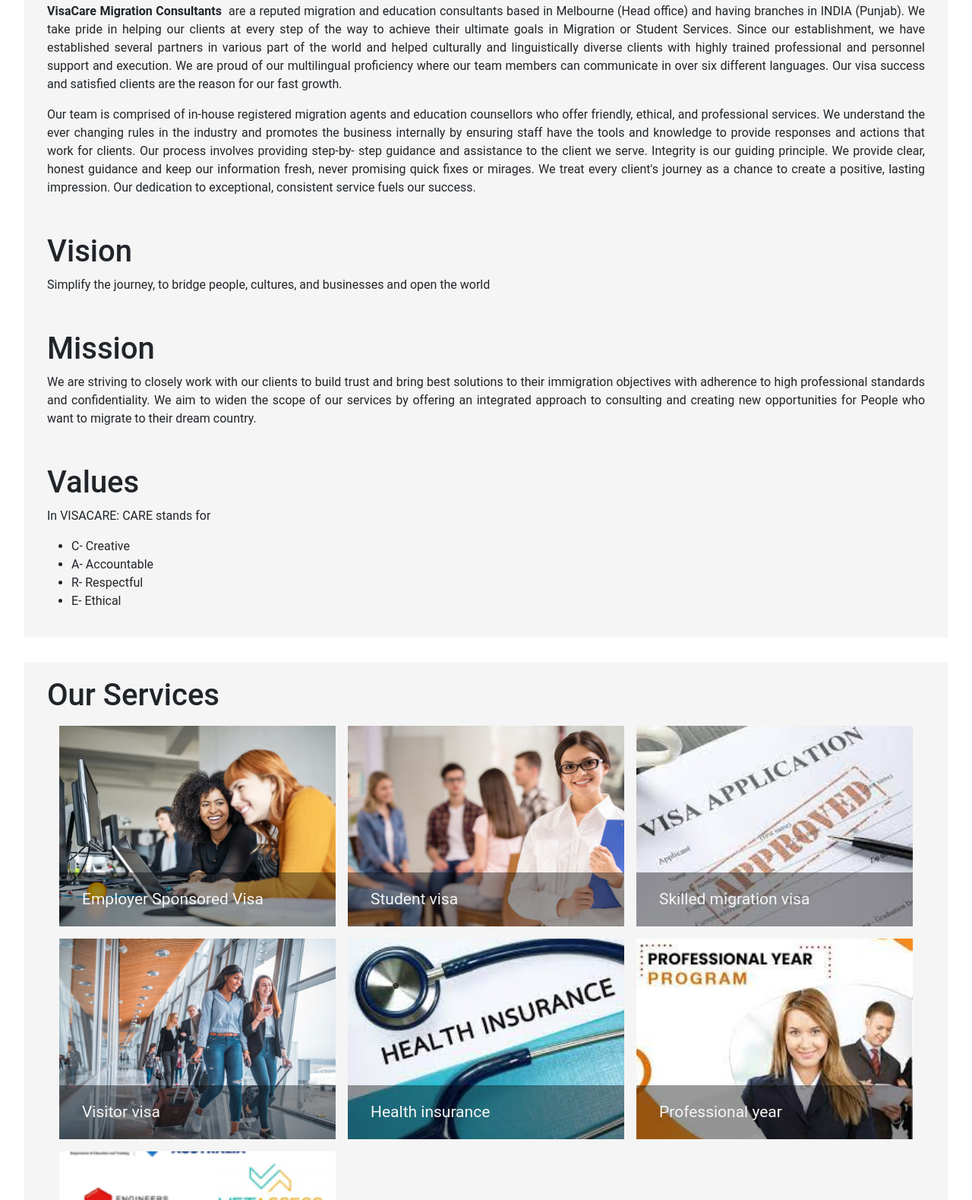
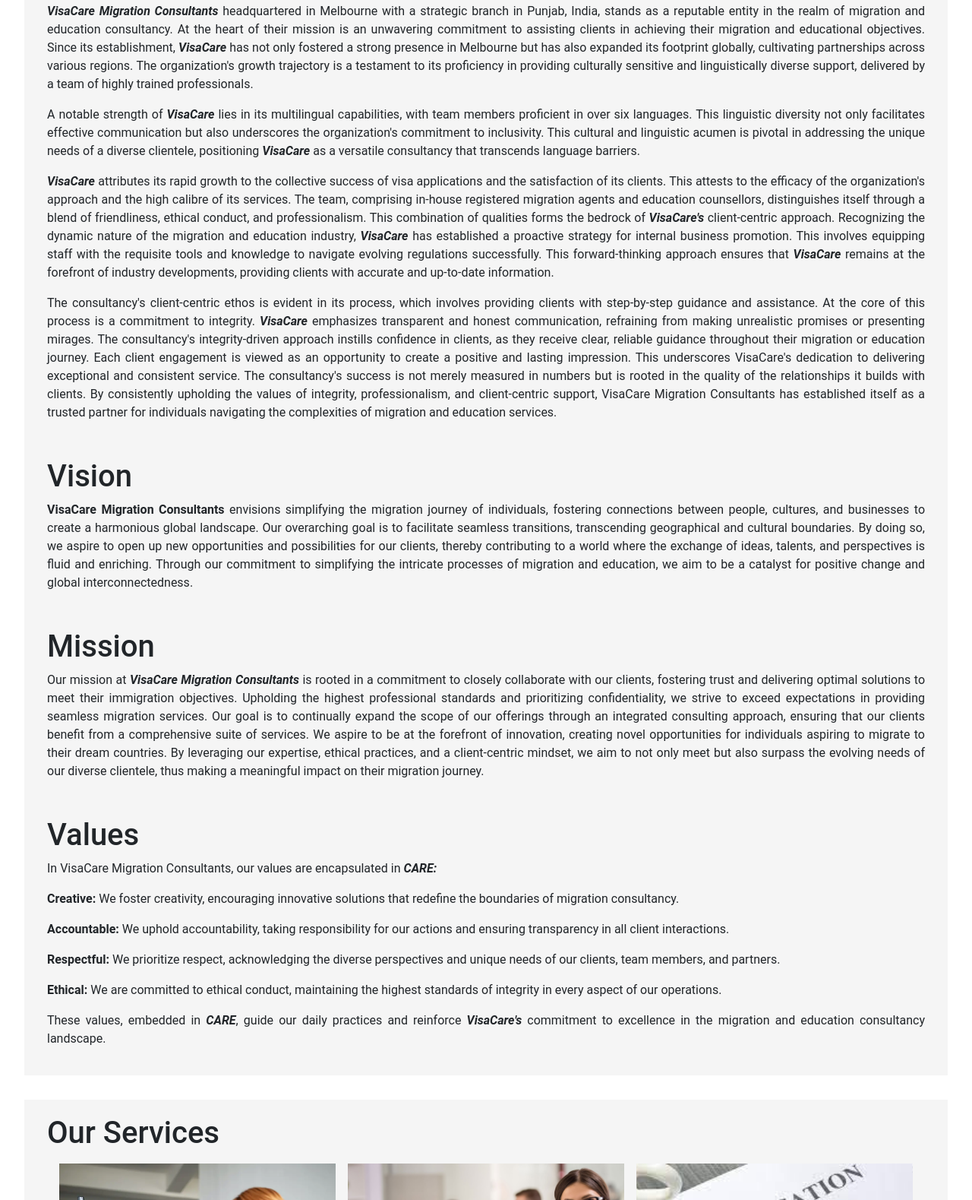
Before and after one commit to the-experimentals/visacare.com, a plain HTML site: page index.html in a window 1280 px wide. Shown: the part 1054-2633 px from the top of the page at 76% size. Drawn offline with nearby package versions, Linux system fonts and the light colour scheme.

Commit message:
about us update

```diff
--- a/index.html
+++ b/index.html
@@ -86,28 +86,51 @@
                     <div id="about-us" style="text-align: justify;" class="section">
                         <h1>About us</h1>
                         <p>
-                            <b>VisaCare Migration Consultants</b>
-                             are a reputed migration and education consultants based in Melbourne (Head office) and having branches in INDIA (Punjab). We take pride in helping our clients at every step of the way to achieve their ultimate goals in Migration or Student Services. Since our establishment, we have established several partners in various part of the world and helped culturally and linguistically diverse clients with highly trained professional and personnel support and execution. We are proud of our multilingual proficiency where our team members can communicate in over six different languages. Our visa success and satisfied clients are the reason for our fast growth.
+                            <b><i>VisaCare Migration Consultants</i></b>
+                            headquartered in Melbourne with a strategic branch in Punjab, India, stands as a reputable entity in the realm of migration and education consultancy. At the heart of their mission is an unwavering commitment to assisting clients in achieving their migration and educational objectives. Since its establishment, <b><i>VisaCare</i></b> has not only fostered a strong presence in Melbourne but has also expanded its footprint globally, cultivating partnerships across various regions. The organization's growth trajectory is a testament to its proficiency in providing culturally sensitive and linguistically diverse support, delivered by a team of highly trained professionals.
                         </p>
                         <p>
-                            Our team is comprised of in-house registered migration agents and education counsellors who offer friendly, ethical, and professional services. We understand the ever changing rules in the industry and promotes the business internally by ensuring staff have the tools and knowledge to provide responses and actions that work for clients. Our process involves providing step-by- step guidance and assistance to the client we serve. Integrity is our guiding principle. We provide clear, honest guidance and keep our information fresh, never promising quick fixes or mirages. We treat every client's journey as a chance to create a positive, lasting impression. Our dedication to exceptional, consistent service fuels our success.
+                            A notable strength of <b><i>VisaCare</i></b> lies in its multilingual capabilities, with team members proficient in over six languages. This linguistic diversity not only facilitates effective communication but also underscores the organization's commitment to inclusivity. This cultural and linguistic acumen is pivotal in addressing the unique needs of a diverse clientele, positioning <b><i>VisaCare</i></b> as a versatile consultancy that transcends language barriers.
+                        </p>
+
+                        <p>
+                            <b><i>VisaCare</i></b> attributes its rapid growth to the collective success of visa applications and the satisfaction of its clients. This attests to the efficacy of the organization's approach and the high calibre of its services. The team, comprising in-house registered migration agents and education counsellors, distinguishes itself through a blend of friendliness, ethical conduct, and professionalism. This combination of qualities forms the bedrock of <b><i>VisaCare's</i></b> client-centric approach.
+Recognizing the dynamic nature of the migration and education industry, <b><i>VisaCare</i></b> has established a proactive strategy for internal business promotion. This involves equipping staff with the requisite tools and knowledge to navigate evolving regulations successfully. This forward-thinking approach ensures that <b><i>VisaCare</i></b> remains at the forefront of industry developments, providing clients with accurate and up-to-date information.
+                        </p>
+
+                        <p>
+                            The consultancy's client-centric ethos is evident in its process, which involves providing clients with step-by-step guidance and assistance. At the core of this process is a commitment to integrity. <b><i>VisaCare</i></b> emphasizes transparent and honest communication, refraining from making unrealistic promises or presenting mirages. The consultancy's integrity-driven approach instills confidence in clients, as they receive clear, reliable guidance throughout their migration or education journey.
+Each client engagement is viewed as an opportunity to create a positive and lasting impression. This underscores VisaCare's dedication to delivering exceptional and consistent service. The consultancy's success is not merely measured in numbers but is rooted in the quality of the relationships it builds with clients. By consistently upholding the values of integrity, professionalism, and client-centric support, VisaCare Migration Consultants has established itself as a trusted partner for individuals navigating the complexities of migration and education services.
                         </p>
 
                         <h1 class="mt-5">Vision</h1>
-                        <p>Simplify the journey, to bridge people, cultures, and businesses and open the world</p>
+                        <p>
+                            <b>VisaCare Migration Consultants</b> envisions simplifying the migration journey of individuals, fostering connections between people, cultures, and businesses to create a harmonious global landscape. Our overarching goal is to facilitate seamless transitions, transcending geographical and cultural boundaries. By doing so, we aspire to open up new opportunities and possibilities for our clients, thereby contributing to a world where the exchange of ideas, talents, and perspectives is fluid and enriching. Through our commitment to simplifying the intricate processes of migration and education, we aim to be a catalyst for positive change and global interconnectedness.
+                        </p>
 
                         <h1 class="mt-5">Mission</h1>
-                        <p>We are striving to closely work with our clients to build trust and bring best solutions to their immigration objectives with adherence to high professional standards and confidentiality. We aim to widen the scope of our services by offering an integrated approach to consulting and creating new opportunities for People who want to migrate to their dream country.                </p>
+                        <p>
+                            Our mission at <b><i>VisaCare Migration Consultants</i></b> is rooted in a commitment to closely collaborate with our clients, fostering trust and delivering optimal solutions to meet their immigration objectives. Upholding the highest professional standards and prioritizing confidentiality, we strive to exceed expectations in providing seamless migration services. Our goal is to continually expand the scope of our offerings through an integrated consulting approach, ensuring that our clients benefit from a comprehensive suite of services. We aspire to be at the forefront of innovation, creating novel opportunities for individuals aspiring to migrate to their dream countries. By leveraging our expertise, ethical practices, and a client-centric mindset, we aim to not only meet but also surpass the evolving needs of our diverse clientele, thus making a meaningful impact on their migration journey.
+                        </p>
 
                         <h1 class="mt-5">Values</h1>
                         <p>
-                            In VISACARE:  CARE stands for
-                            <ul>
-                                <li>C- Creative</li>
-                                <li>A- Accountable</li>
-                                <li>R- Respectful</li>
-                                <li>E- Ethical</li>
-                            </ul>
+                            In VisaCare Migration Consultants, our values are encapsulated in <b><i>CARE:</i></b>
+                        </p>
+                        <p>
+                            <b>Creative:</b> We foster creativity, encouraging innovative solutions that redefine the boundaries of migration consultancy.
+                        </p>
+                        <p>
+                            <b>Accountable:</b> We uphold accountability, taking responsibility for our actions and ensuring transparency in all client interactions.
+                        </p>
+                        <p>
+                            <b>Respectful:</b> We prioritize respect, acknowledging the diverse perspectives and unique needs of our clients, team members, and partners.
+                        </p>
+                        <p>
+                            <b>Ethical:</b> We are committed to ethical conduct, maintaining the highest standards of integrity in every aspect of our operations.
+                        </p>
+                        <p>
+                            These values, embedded in <b><i>CARE</i></b>, guide our daily practices and reinforce <b><i>VisaCare's</i></b> commitment to excellence in the migration and education consultancy landscape.
                         </p>
                     </div>
 
```
